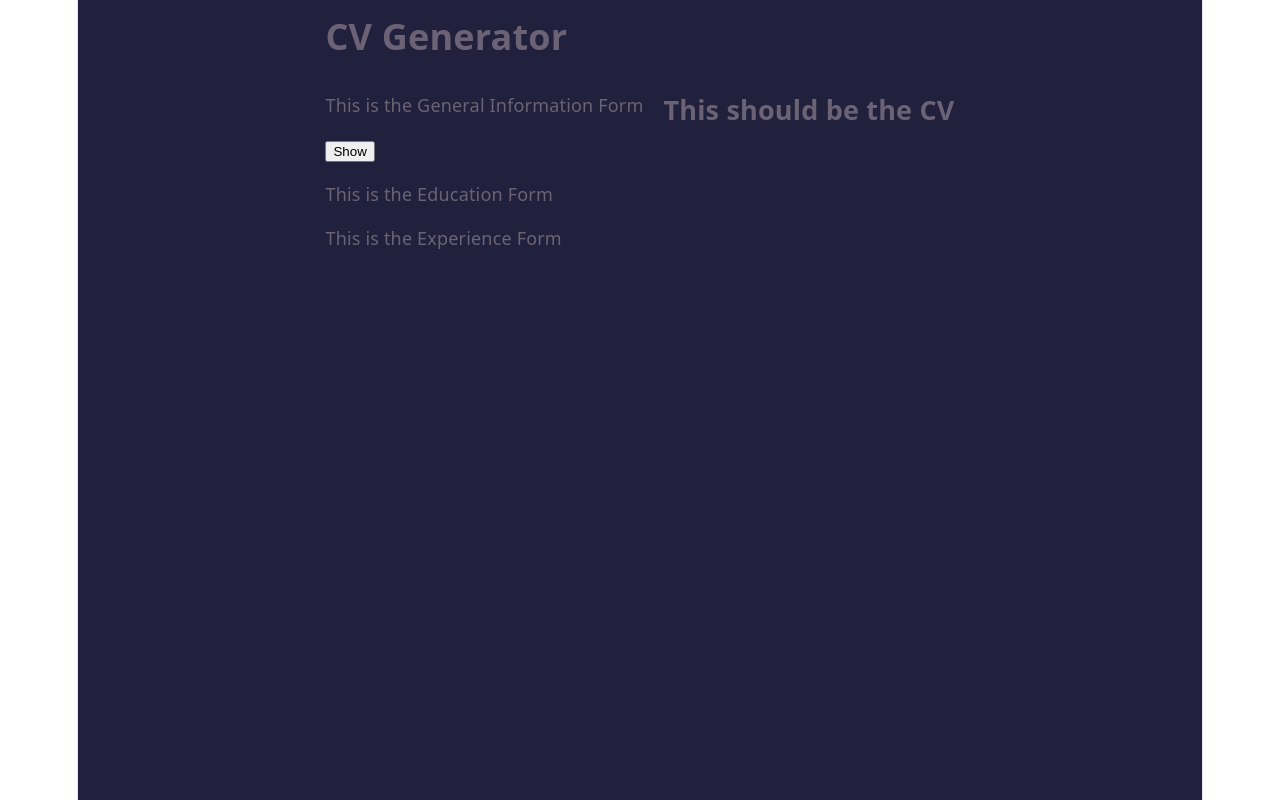
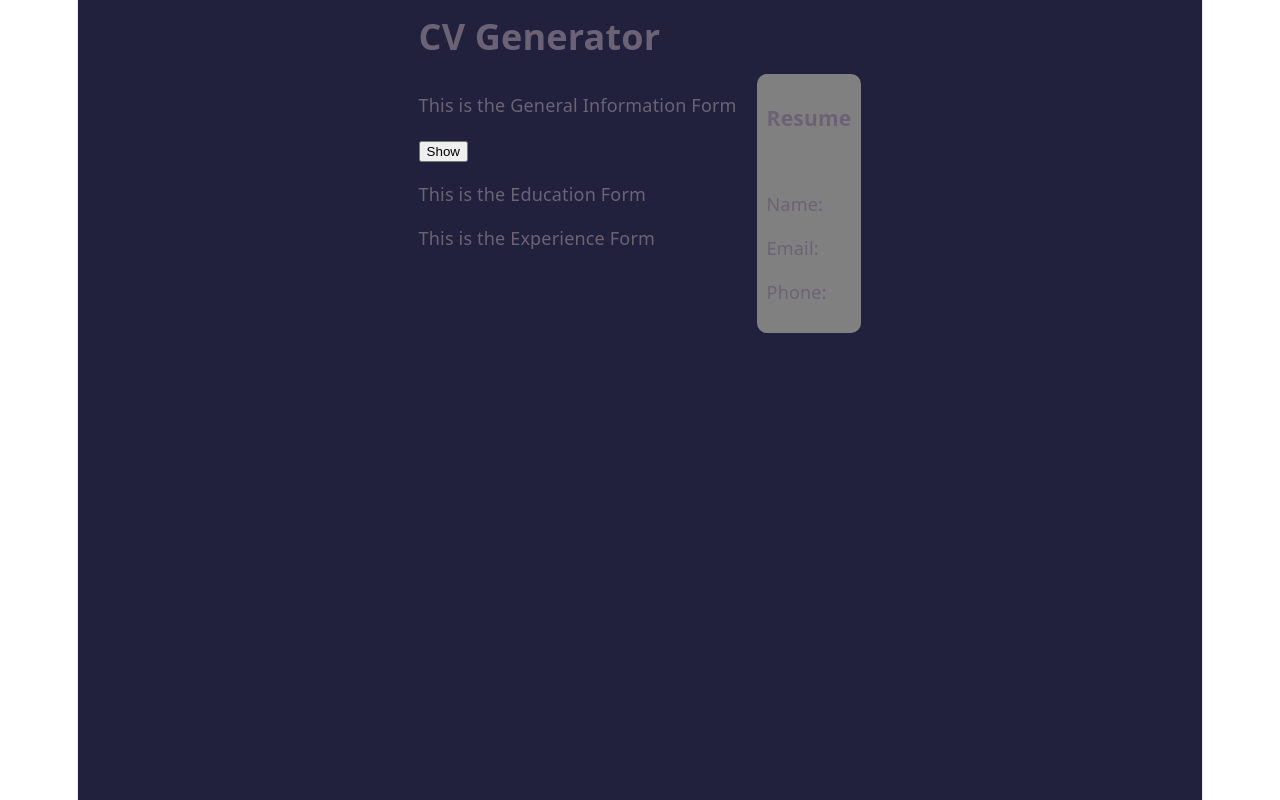
Before and after one commit to plmfacanha/cv-application, a React (Vite) app: page / in a window 1280 px wide. Built offline with nearby package versions, Linux system fonts and the light colour scheme.

Commit message:
feat: feat: update form state with general info and next step is to transfer those info to the DisplayCV component

```diff
--- a/src/App.jsx
+++ b/src/App.jsx
@@ -17,6 +17,22 @@ import "./App.css";
 
 function App() {
   const [visibleIndex, setVisibleIndex] = useState(0);
+  const [form, setForm] = useState({
+    name: "",
+    email: "",
+    phone: "",
+  });
+
+  function handleSave(e) {
+    e.preventDefault();
+
+    setForm((prev) => ({
+      ...prev,
+      name: e.target.name.value,
+      email: e.target.email.value,
+      phone: e.target.phone.value,
+    }));
+  }
 
   return (
     <div className="main">
@@ -27,6 +43,7 @@ function App() {
             isVisible={visibleIndex === 1}
             handleShow={() => setVisibleIndex(1)}
             handleHide={() => setVisibleIndex(0)}
+            handleSave={handleSave}
           />
           <EducationForm isVisible={visibleIndex === 2} />
           <ExperienceForm isVisible={visibleIndex === 3} />
--- a/src/components/DisplayCV.jsx
+++ b/src/components/DisplayCV.jsx
@@ -1,5 +1,14 @@
 import "../styles/DisplayCV.css";
 
-export default function DisplayCV() {
-  return <h1>This should be the CV</h1>;
+export default function DisplayCV({ name, email, phone }) {
+  return (
+    <section className="resume">
+      <h1>Resume</h1>
+      <div>
+        <p>Name: {name}</p>
+        <p>Email: {email}</p>
+        <p>Phone: {phone}</p>
+      </div>
+    </section>
+  );
 }
--- a/src/components/GeneralForm.jsx
+++ b/src/components/GeneralForm.jsx
@@ -1,10 +1,15 @@
 import "../styles/GeneralForm.css";
 
-export default function GeneralForm({ isVisible, handleShow, handleHide }) {
+export default function GeneralForm({
+  isVisible,
+  handleShow,
+  handleHide,
+  handleSave,
+}) {
   return (
     <>
       {isVisible ? (
-        <form action="">
+        <form onSubmit={handleSave}>
           <label htmlFor="name">Name: </label>
           <input type="text" name="name" />
 
@@ -14,7 +19,7 @@ export default function GeneralForm({ isVisible, handleShow, handleHide }) {
           <label htmlFor="phone">Phone: </label>
           <input type="tel" name="phone" />
 
-          <button>Save</button>
+          <button type="submit">Save</button>
           <button className="hideBtn" onClick={handleHide}>
             Hide
           </button>
--- a/src/styles/DisplayCV.css
+++ b/src/styles/DisplayCV.css
@@ -0,0 +1,9 @@
+.resume {
+  display: flex;
+  flex-direction: column;
+  background-color: gray;
+  padding: 10px;
+  margin: 0 auto;
+  border-radius: 10px;
+  max-width: 400px;
+}
```
